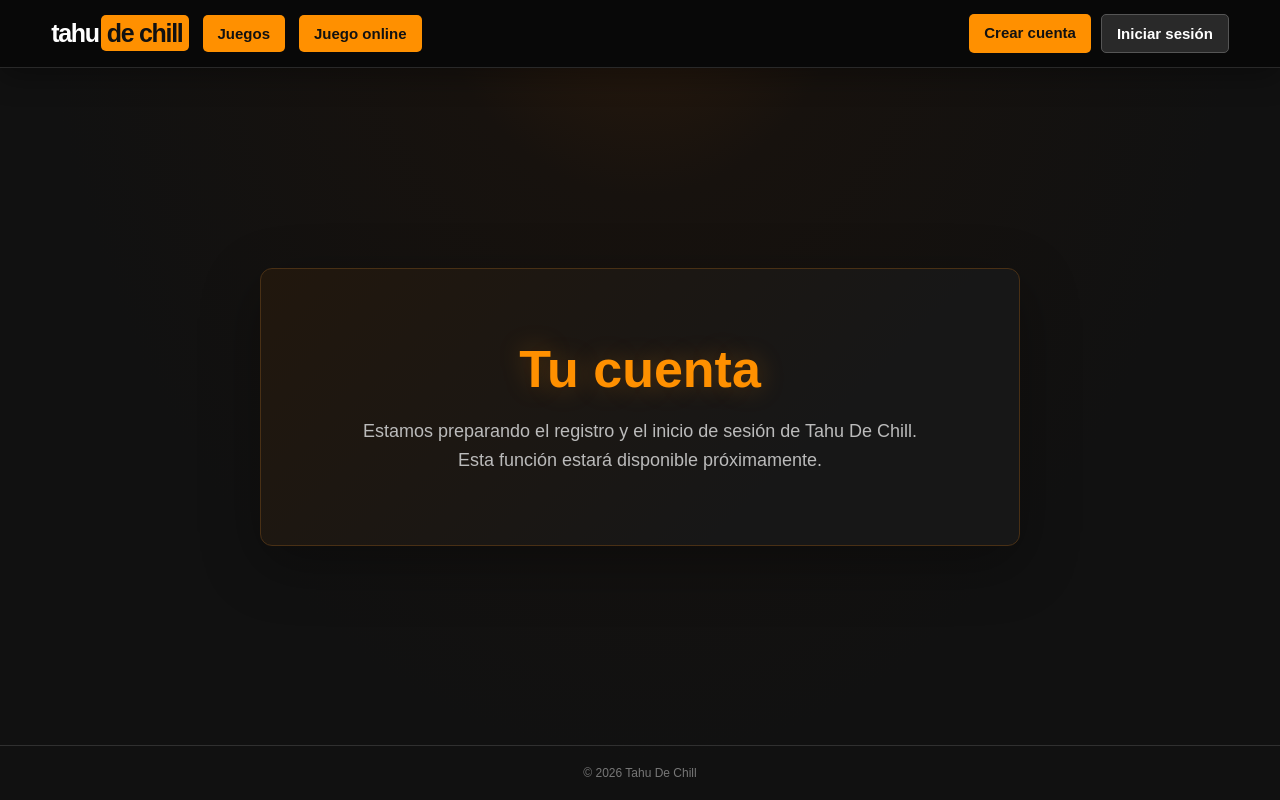
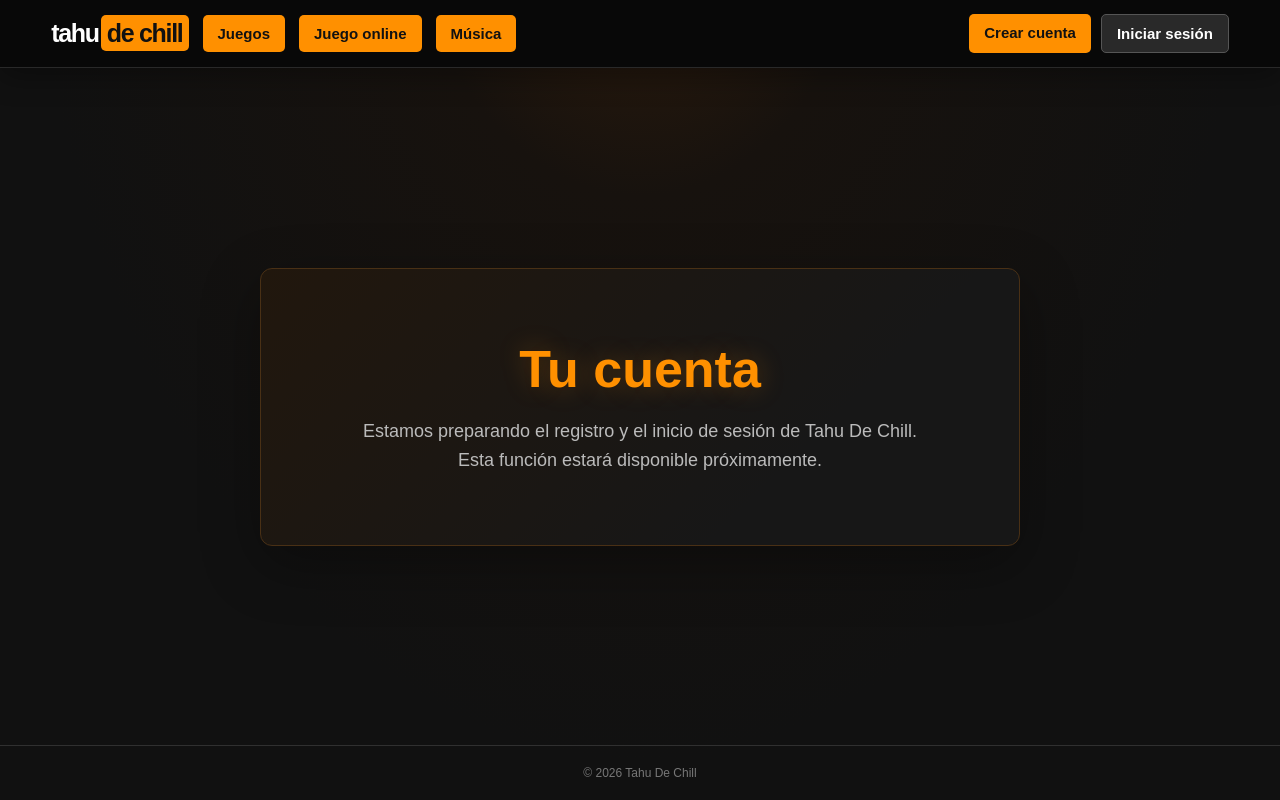
Before and after one commit to anthhdd/tc, a plain HTML site: page cuenta/index.html in a window 1280 px wide. Drawn offline with Linux system fonts and the light colour scheme.

Commit message:
Add music navigation and favicon configuration

```diff
--- a/cuenta/index.html
+++ b/cuenta/index.html
@@ -4,6 +4,7 @@
 <meta charset="utf-8">
 <meta name="viewport" content="width=device-width,initial-scale=1">
 <meta name="theme-color" content="#111111">
+<link rel="icon" href="/tc/assets/icons/favicon.ico">
 <title>Cuenta | Tahu De Chill</title>
 <style>
 :root{--bg:#111;--orange:#ff9000;--line:#303030}
@@ -63,6 +64,7 @@ footer{animation:fade-in .9s .35s both}
 <a class="brand" href="../">tahu<span>de chill</span></a>
 <a class="nav-button" href="../games/">Juegos</a>
 <a class="nav-button" href="../juego-online/">Juego online</a>
+  <a class="nav-button" href="../musica/">Música</a>
 <div class="account-actions">
 <a class="nav-button" href="./">Crear cuenta</a>
 <a class="nav-button login" href="./">Iniciar sesión</a>
```
